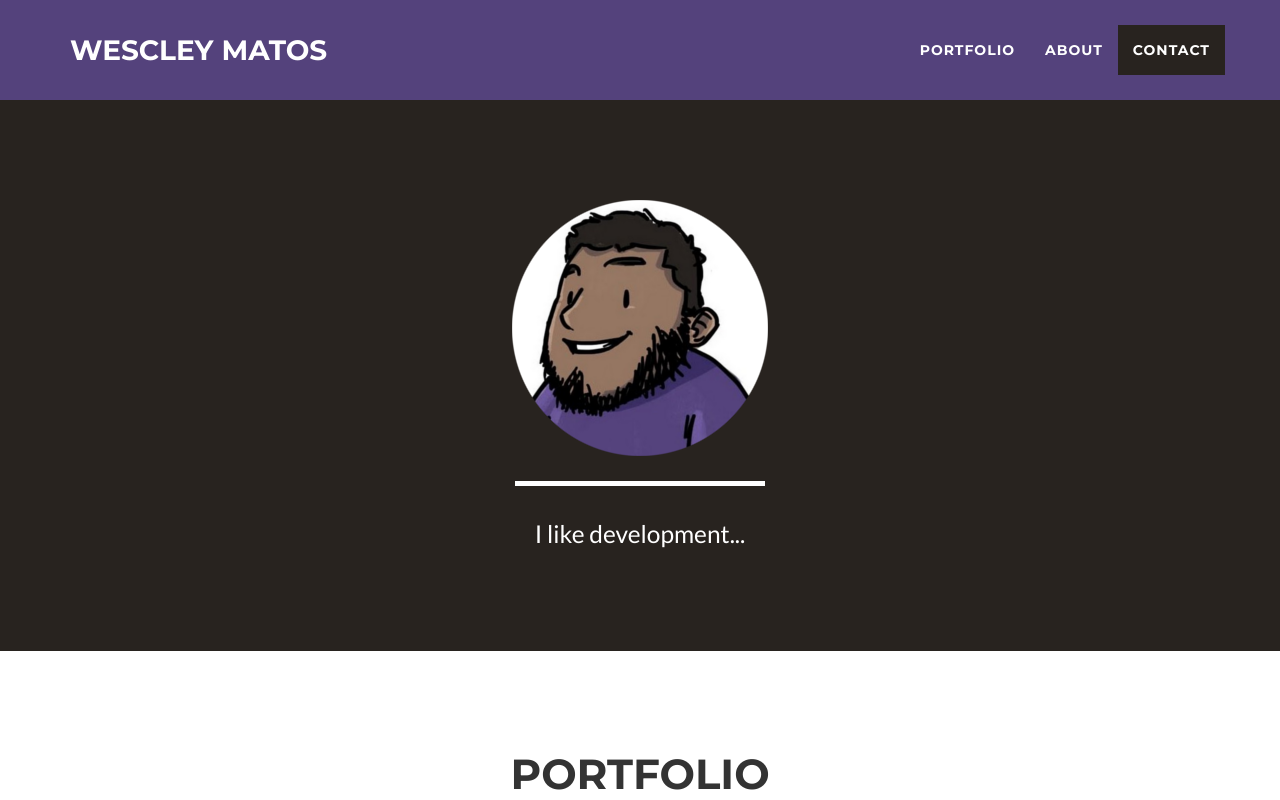
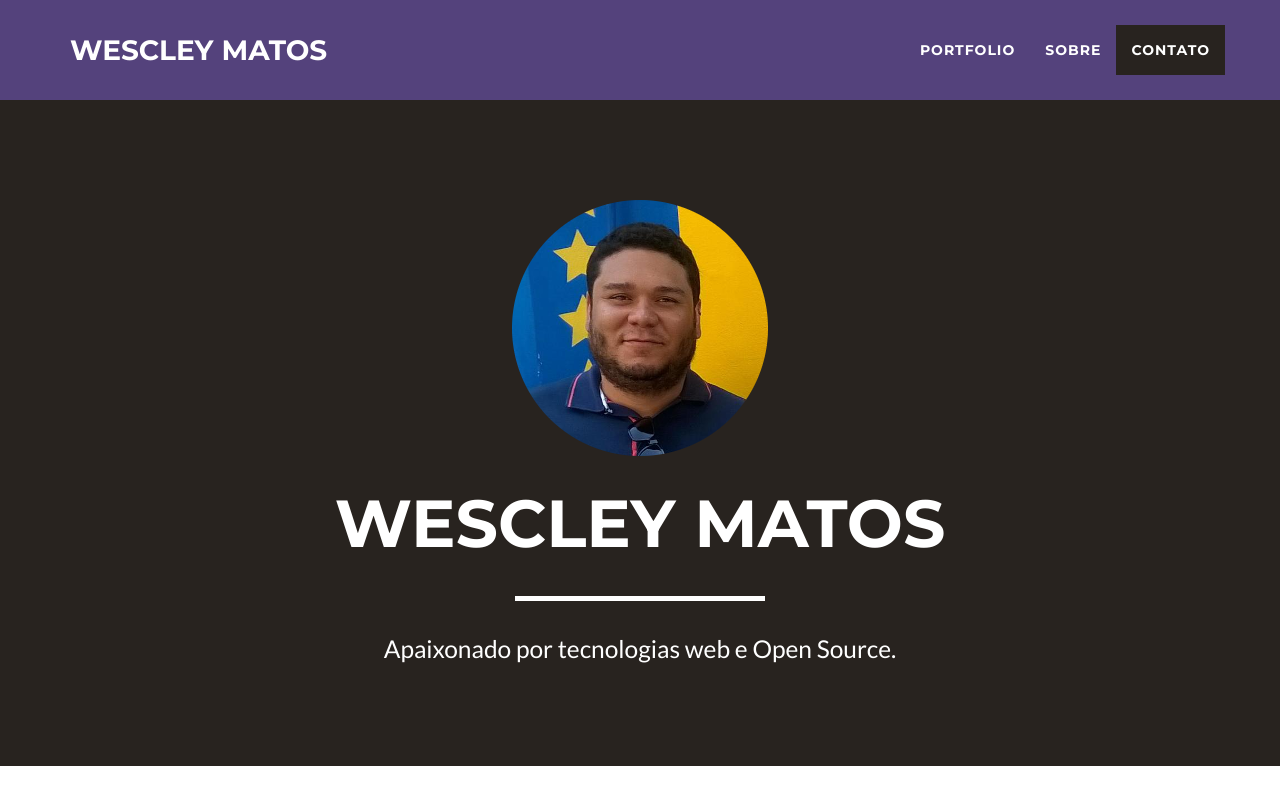
Before and after one commit to wescleymatos/wescleymatos.github.io, a plain HTML site: page index.html in a window 1280 px wide. Shown: the top 800 px of the page. Drawn offline with nearby package versions, Linux system fonts and the light colour scheme.

Commit message:
alteração da foto

```diff
--- a/index.html
+++ b/index.html
@@ -1,8 +1,6 @@
 <!DOCTYPE html>
 <html lang="en">
-
 <head>
-
     <meta charset="utf-8">
     <meta http-equiv="X-UA-Compatible" content="IE=edge">
     <meta name="viewport" content="width=device-width, initial-scale=1">
@@ -28,7 +26,6 @@
         <script src="https://oss.maxcdn.com/libs/html5shiv/3.7.0/html5shiv.js"></script>
         <script src="https://oss.maxcdn.com/libs/respond.js/1.4.2/respond.min.js"></script>
     <![endif]-->
-
 </head>
 
 <body id="page-top" class="index">
@@ -54,10 +51,10 @@
                         <a href="#portfolio">Portfolio</a>
                     </li>
                     <li class="page-scroll">
-                        <a href="#about">About</a>
+                        <a href="#about">Sobre</a>
                     </li>
                     <li class="page-scroll">
-                        <a href="#contact">Contact</a>
+                        <a href="#contact">Contato</a>
                     </li>
                 </ul>
             </div>
@@ -71,11 +68,13 @@
         <div class="container">
             <div class="row">
                 <div class="col-lg-12">
-                    <img class="img-responsive" src="img/photo-min.png" alt="">
+                    <img class="img-responsive" src="img/wescley_matos.png" alt="Wescley Matos">
                     <div class="intro-text">
-                        <span class="name"></span>
+                        <span class="name">Wescley Matos</span>
                         <hr class="star-light">
-                        <span class="skills">I like development...</span>
+                        <span class="skills">
+                            Apaixonado por tecnologias web e Open Source.
+                        </span>
                     </div>
                 </div>
             </div>
```
Also changed, not shown: img/wescley_matos.jpg (added), img/wescley_matos.png (added), img/wescley_matos_avatar.png (renamed from img/photo-min.png).
